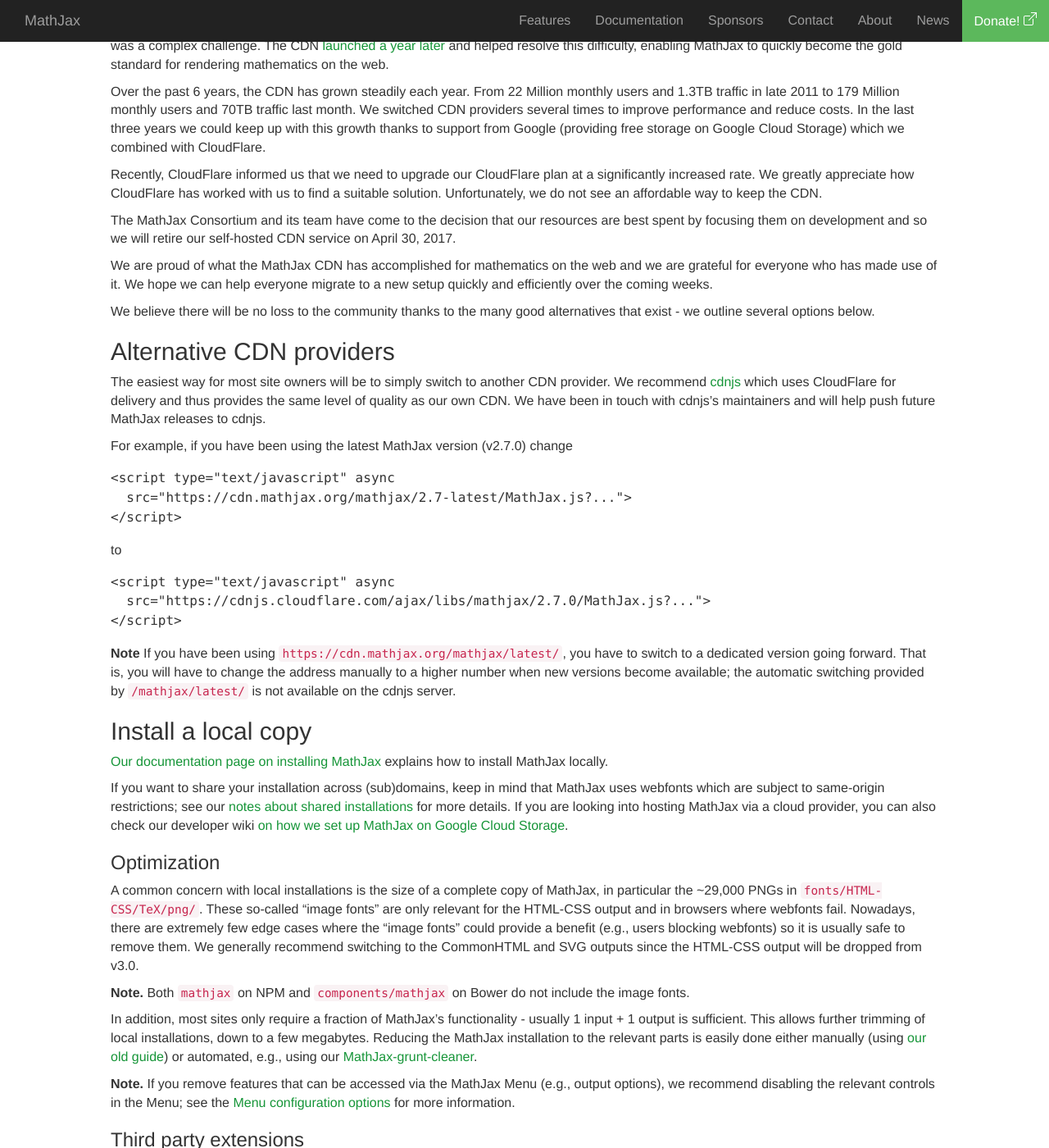
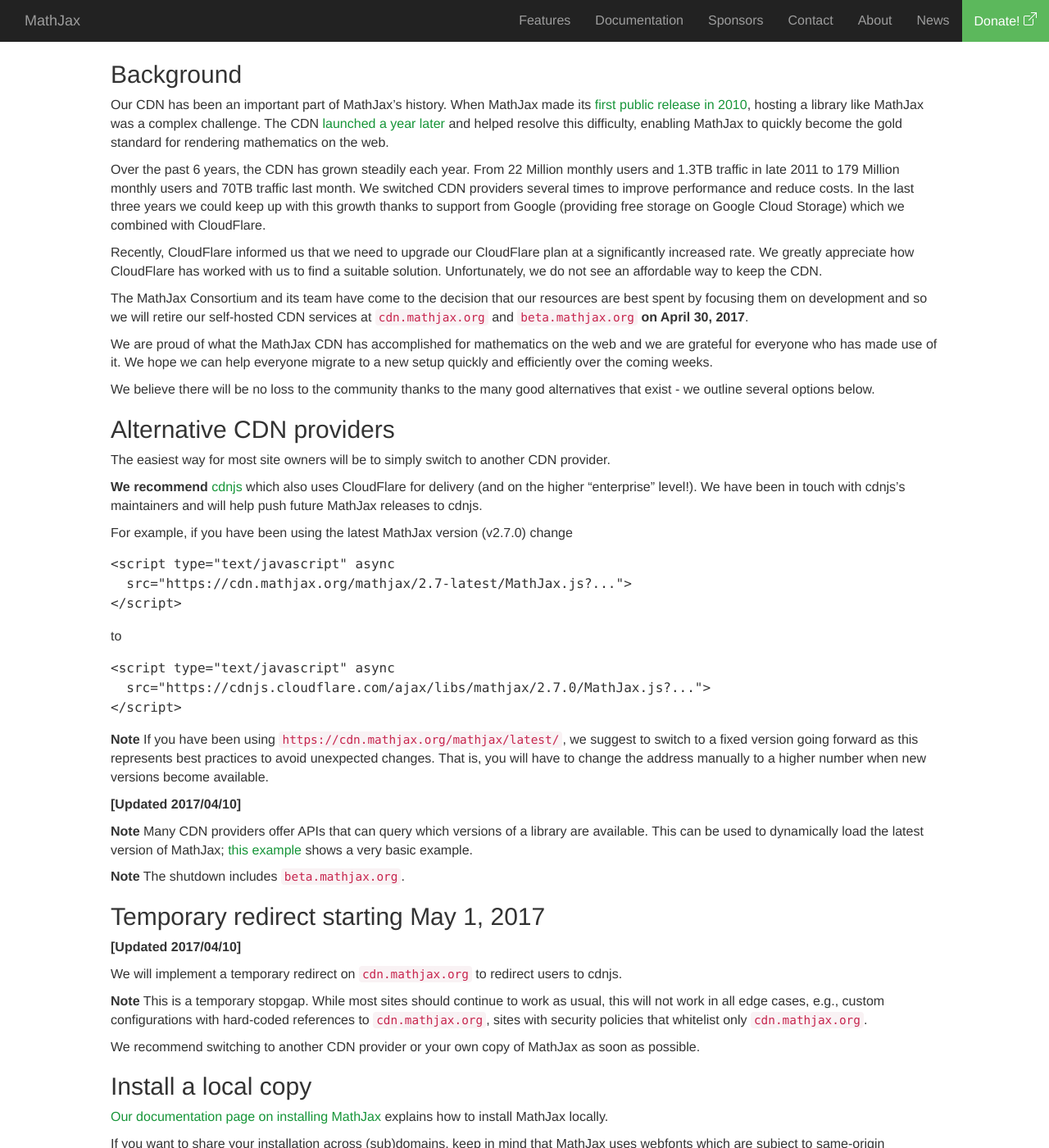
Before and after one commit to mathjax/MathJax-website, a Jekyll site: the page built from _posts/2017/2017-03-31-cdn-shutting-down.md, in a window 1280 px wide and 1400 px high, scrolled down 400 px. Shown: the whole window at 82% size. Built offline with Jekyll 4.4.1, drawn with Linux system fonts in a browser that asks for light colours; nearby versions of some CDN libraries; some of the changed text lies outside the part shown.

Commit message:
[cdn shutdown] update announcement with new information

````diff
--- a/_posts/2017/2017-03-31-cdn-shutting-down.md
+++ b/_posts/2017/2017-03-31-cdn-shutting-down.md
@@ -1,15 +1,17 @@
 ---
 layout: post
-title: MathJax CDN shutting down on April 30, 2017
+title: MathJax CDN shutting down on April 30, 2017. <br> Alternatives available.
 date: 2017-03-31
 author: Peter Krautzberger
 categories:
   - News
 ---
 
-<!--# MathJax CDN shutting down on April 30, 2017-->
 
-**The MathJax CDN hosted at [cdn.mathjax.org](cdn.mathjax.org) will be shutting down on April 30, 2017.**
+**The MathJax CDN hosted at [cdn.mathjax.org](cdn.mathjax.org) will be shutting down on April 30, 2017. <br> Current and future releases available on other CDN providers.**
+
+**Last Update: 2017/04/10** Please check for updates marked *[Updated 2017/04/10]*.
+
 
 ## Background
 
@@ -19,15 +21,18 @@
 
 Recently, CloudFlare informed us that we need to upgrade our CloudFlare plan at a significantly increased rate. We greatly appreciate how CloudFlare has worked with us to find a suitable solution. Unfortunately, we do not see an affordable way to keep the CDN.
 
-The MathJax Consortium and its team have come to the decision that our resources are best spent by focusing them on development and so we will retire our self-hosted CDN service on April 30, 2017.
+The MathJax Consortium and its team have come to the decision that our resources are best spent by focusing them on development and so we will retire our self-hosted CDN services at `cdn.mathjax.org` and `beta.mathjax.org` **on April 30, 2017**.
 
 We are proud of what the MathJax CDN has accomplished for mathematics on the web and we are grateful for everyone who has made use of it. We hope we can help everyone migrate to a new setup quickly and efficiently over the coming weeks.
 
 We believe there will be no loss to the community thanks to the many good alternatives that exist - we outline several options below.
 
+
 ## Alternative CDN providers
 
-The easiest way for most site owners will be to simply switch to another CDN provider. We recommend [cdnjs](https://cdnjs.com) which uses CloudFlare for delivery and thus provides the same level of quality as our own CDN. We have been in touch with cdnjs's maintainers and will help push future MathJax releases to cdnjs.
+The easiest way for most site owners will be to simply switch to another CDN provider.
+
+**We recommend** [cdnjs](https://cdnjs.com) which also uses CloudFlare for delivery (and on the higher "enterprise" level!). We have been in touch with cdnjs's maintainers and will help push future MathJax releases to cdnjs.
 
 For example, if you have been using the latest MathJax version (v2.7.0) change
 
@@ -45,7 +50,29 @@
 </script>
 ```
 
-**Note** If you have been using `https://cdn.mathjax.org/mathjax/latest/`, you have to switch to a dedicated version going forward.  That is, you will have to change the address manually to a higher number when new versions become available; the automatic switching provided by `/mathjax/latest/` is not available on the cdnjs server.
+<!--
+**[Updated 2017/04/10]** Other free CDN providers include
+  * [rawgit](https://rawgit.com), e.g., `https://cdn.rawgit.com/mathjax/MathJax/2.7.0/MathJax.js`.
+  * [jsdelivr](https://jsdelivr.com), e.g., `https://cdn.jsdelivr.net/mathjax/2.1/MathJax.js`.
+-->
+
+**Note** If you have been using `https://cdn.mathjax.org/mathjax/latest/`, we suggest to switch to a fixed version going forward as this represents best practices to avoid unexpected changes.  That is, you will have to change the address manually to a higher number when new versions become available.
+
+**[Updated 2017/04/10]**
+
+**Note** Many CDN providers offer APIs that can query which versions of a library are available. This can be used to dynamically load the latest version of MathJax; [this example](https://codepen.io/pkra/pen/GWePxW) shows a very basic example.
+
+**Note** The shutdown includes `beta.mathjax.org`.
+
+## Temporary redirect starting May 1, 2017
+
+**[Updated 2017/04/10]**
+
+We will implement a temporary redirect on `cdn.mathjax.org` to redirect users to cdnjs.
+
+**Note** This is a temporary stopgap. While most sites should continue to work as usual, this will not work in all edge cases, e.g., custom configurations with hard-coded references to `cdn.mathjax.org`, sites with security policies that whitelist only `cdn.mathjax.org`.
+
+We recommend switching to another CDN provider or your own copy of MathJax as soon as possible.
 
 
 ## Install a local copy
````
